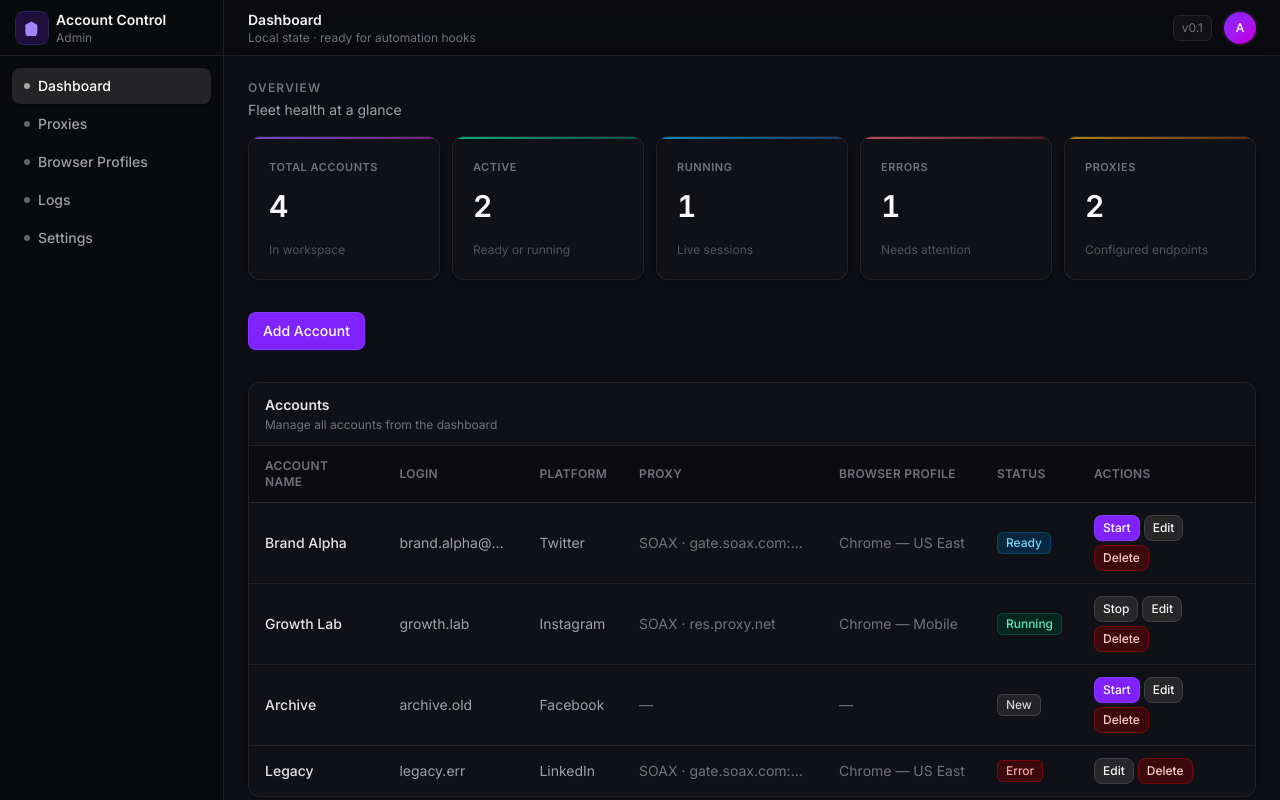
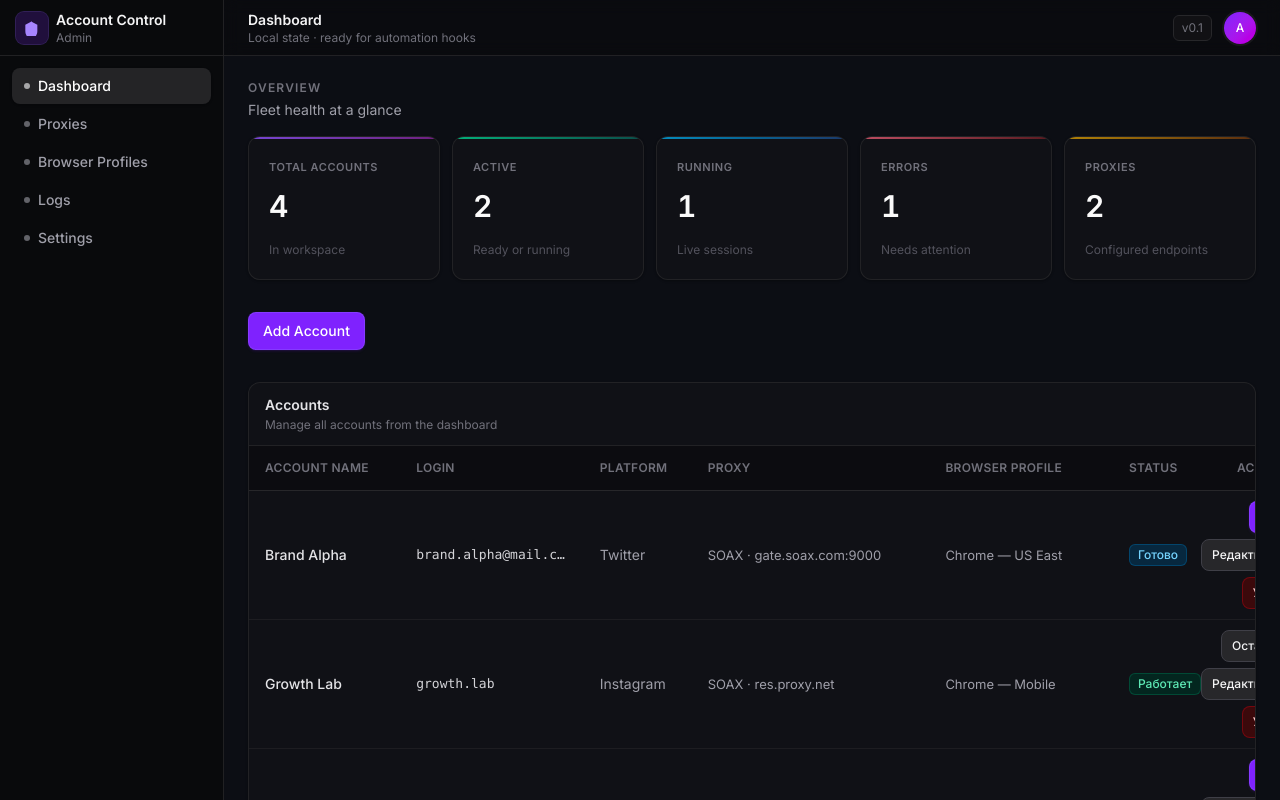
Before and after one commit to bogdan22807/ProjectXX, a React (Vite) app in the folder admin-panel/: page / in a window 1280 px wide. Shown: the top 800 px of the page. Built offline with nearby package versions, Linux system fonts and the light colour scheme.

Commit message:
feat(dashboard): RU status labels, aligned table, unified action buttons
Co-authored-by: bogdan22807 <bogdan22807@users.noreply.github.com>

```diff
--- a/admin-panel/src/components/ui/StatusBadge.tsx
+++ b/admin-panel/src/components/ui/StatusBadge.tsx
@@ -13,13 +13,20 @@ const styles: Record<string, string> = {
   'In Use': 'bg-blue-950/80 text-blue-300 border-blue-800/60',
 }
 
-export function StatusBadge({ status }: { status: AnyStatus }) {
+export function StatusBadge({
+  status,
+  label,
+}: {
+  status: AnyStatus
+  /** Optional display text (e.g. localized); styling still follows `status` */
+  label?: string
+}) {
   const cls = styles[status] ?? 'bg-zinc-800 text-zinc-400 border-zinc-700'
   return (
     <span
       className={`inline-flex items-center rounded-md border px-2 py-0.5 text-xs font-medium ${cls}`}
     >
-      {status}
+      {label ?? status}
     </span>
   )
 }
--- a/admin-panel/src/pages/DashboardPage.tsx
+++ b/admin-panel/src/pages/DashboardPage.tsx
@@ -5,7 +5,12 @@ import { Modal } from '../components/ui/Modal'
 import { StatusBadge } from '../components/ui/StatusBadge'
 import { useAppState } from '../context/AppState'
 import { formatTime } from '../utils/format'
+import { accountStatusLabelRu } from '../utils/accountStatusLabels'
 import type { Account, AccountStatus, Platform } from '../types/domain'
+
+/** Unified compact actions in account table (same height) */
+const tableActionBtn =
+  '!h-8 !min-h-[2rem] !shrink-0 !px-2.5 !py-0 text-xs font-medium leading-none'
 
 const platforms: Platform[] = [
   'Twitter',
@@ -143,7 +148,7 @@ function AccountFields({
         >
           {accountStatuses.map((s) => (
             <option key={s} value={s}>
-              {s}
+              {accountStatusLabelRu[s]}
             </option>
           ))}
         </select>
@@ -294,68 +299,88 @@ export function DashboardPage() {
           <p className="mt-0.5 text-xs text-zinc-500">Manage all accounts from the dashboard</p>
         </div>
         <div className="overflow-x-auto">
-          <table className="w-full min-w-[960px] text-left text-sm">
+          <table className="w-full min-w-[1080px] table-fixed border-collapse text-left text-sm">
+            <colgroup>
+              <col style={{ width: '14%' }} />
+              <col style={{ width: '17%' }} />
+              <col style={{ width: '10%' }} />
+              <col style={{ width: '22%' }} />
+              <col style={{ width: '17%' }} />
+              <col style={{ width: '10%' }} />
+              <col style={{ width: '10%' }} />
+            </colgroup>
             <thead>
-              <tr className="border-b border-zinc-800 bg-zinc-950/50 text-xs uppercase tracking-wide text-zinc-500">
-                <th className="px-4 py-3">Account Name</th>
-                <th className="px-4 py-3">Login</th>
-                <th className="px-4 py-3">Platform</th>
-                <th className="px-4 py-3">Proxy</th>
-                <th className="px-4 py-3">Browser Profile</th>
-                <th className="px-4 py-3">Status</th>
-                <th className="px-4 py-3">Actions</th>
+              <tr className="border-b border-zinc-800 bg-zinc-950/50 text-xs font-medium uppercase tracking-wide text-zinc-500">
+                <th className="px-4 py-3.5 align-middle">Account Name</th>
+                <th className="px-4 py-3.5 align-middle">Login</th>
+                <th className="px-4 py-3.5 align-middle">Platform</th>
+                <th className="px-4 py-3.5 align-middle">Proxy</th>
+                <th className="px-4 py-3.5 align-middle">Browser Profile</th>
+                <th className="px-4 py-3.5 align-middle">Status</th>
+                <th className="px-4 py-3.5 align-middle">Actions</th>
               </tr>
             </thead>
-            <tbody className="divide-y divide-zinc-800/80">
+            <tbody>
               {accounts.map((a) => (
-                <tr key={a.id} className="hover:bg-zinc-900/40">
-                  <td className="px-4 py-3 font-medium text-zinc-200">{a.name}</td>
-                  <td className="max-w-[140px] truncate px-4 py-3 text-zinc-400" title={a.login}>
+                <tr
+                  key={a.id}
+                  className="border-b border-zinc-800/60 transition-colors hover:bg-zinc-900/55"
+                >
+                  <td
+                    className="max-w-0 truncate px-4 py-3 align-middle font-medium text-zinc-200"
+                    title={a.name}
+                  >
+                    {a.name}
+                  </td>
+                  <td
+                    className="max-w-0 truncate px-4 py-3 align-middle font-mono text-[13px] text-zinc-300"
+                    title={a.login}
+                  >
                     {a.login}
                   </td>
-                  <td className="px-4 py-3 text-zinc-400">{a.platform}</td>
+                  <td className="max-w-0 truncate px-4 py-3 align-middle text-zinc-400">{a.platform}</td>
                   <td
-                    className="max-w-[200px] truncate px-4 py-3 text-zinc-500"
+                    className="max-w-0 truncate px-4 py-3 align-middle text-[13px] text-zinc-400"
                     title={proxyLabel(a.proxyId)}
                   >
                     {proxyLabel(a.proxyId)}
                   </td>
                   <td
-                    className="max-w-[160px] truncate px-4 py-3 text-zinc-500"
+                    className="max-w-0 truncate px-4 py-3 align-middle text-[13px] text-zinc-400"
                     title={profileLabel(a.profileId)}
                   >
                     {profileLabel(a.profileId)}
                   </td>
-                  <td className="px-4 py-3">
-                    <StatusBadge status={a.status} />
+                  <td className="px-4 py-3 align-middle">
+                    <StatusBadge status={a.status} label={accountStatusLabelRu[a.status]} />
                   </td>
-                  <td className="whitespace-nowrap px-4 py-3">
-                    <div className="flex flex-wrap items-center gap-1">
+                  <td className="whitespace-nowrap px-4 py-2.5 align-middle">
+                    <div className="flex flex-wrap items-center justify-end gap-1.5">
                       {a.status === 'New' || a.status === 'Ready' ? (
                         <Button
-                          className="!px-2 !py-1 text-xs"
+                          className={tableActionBtn}
                           variant="primary"
                           onClick={() => startAccount(a.id)}
                         >
-                          Start
+                          Начать
                         </Button>
                       ) : null}
                       {a.status === 'Running' ? (
-                        <Button className="!px-2 !py-1 text-xs" onClick={() => stopAccount(a.id)}>
-                          Stop
+                        <Button className={tableActionBtn} onClick={() => stopAccount(a.id)}>
+                          Остановить
                         </Button>
                       ) : null}
-                      <Button className="!px-2 !py-1 text-xs" onClick={() => openEdit(a)}>
-                        Edit
+                      <Button className={tableActionBtn} onClick={() => openEdit(a)}>
+                        Редактировать
                       </Button>
                       <Button
-                        className="!px-2 !py-1 text-xs"
+                        className={tableActionBtn}
                         variant="danger"
                         onClick={() => {
-                          if (confirm(`Delete account "${a.name}"?`)) deleteAccountById(a.id)
+                          if (confirm(`Удалить аккаунт «${a.name}»?`)) deleteAccountById(a.id)
                         }}
                       >
-                        Delete
+                        Удалить
                       </Button>
                     </div>
                   </td>
--- /dev/null
+++ b/admin-panel/src/utils/accountStatusLabels.ts
@@ -0,0 +1,9 @@
+import type { AccountStatus } from '../types/domain'
+
+/** Russian labels for account status badges and selects */
+export const accountStatusLabelRu: Record<AccountStatus, string> = {
+  New: 'Новая',
+  Ready: 'Готово',
+  Running: 'Работает',
+  Error: 'Ошибка',
+}
```
